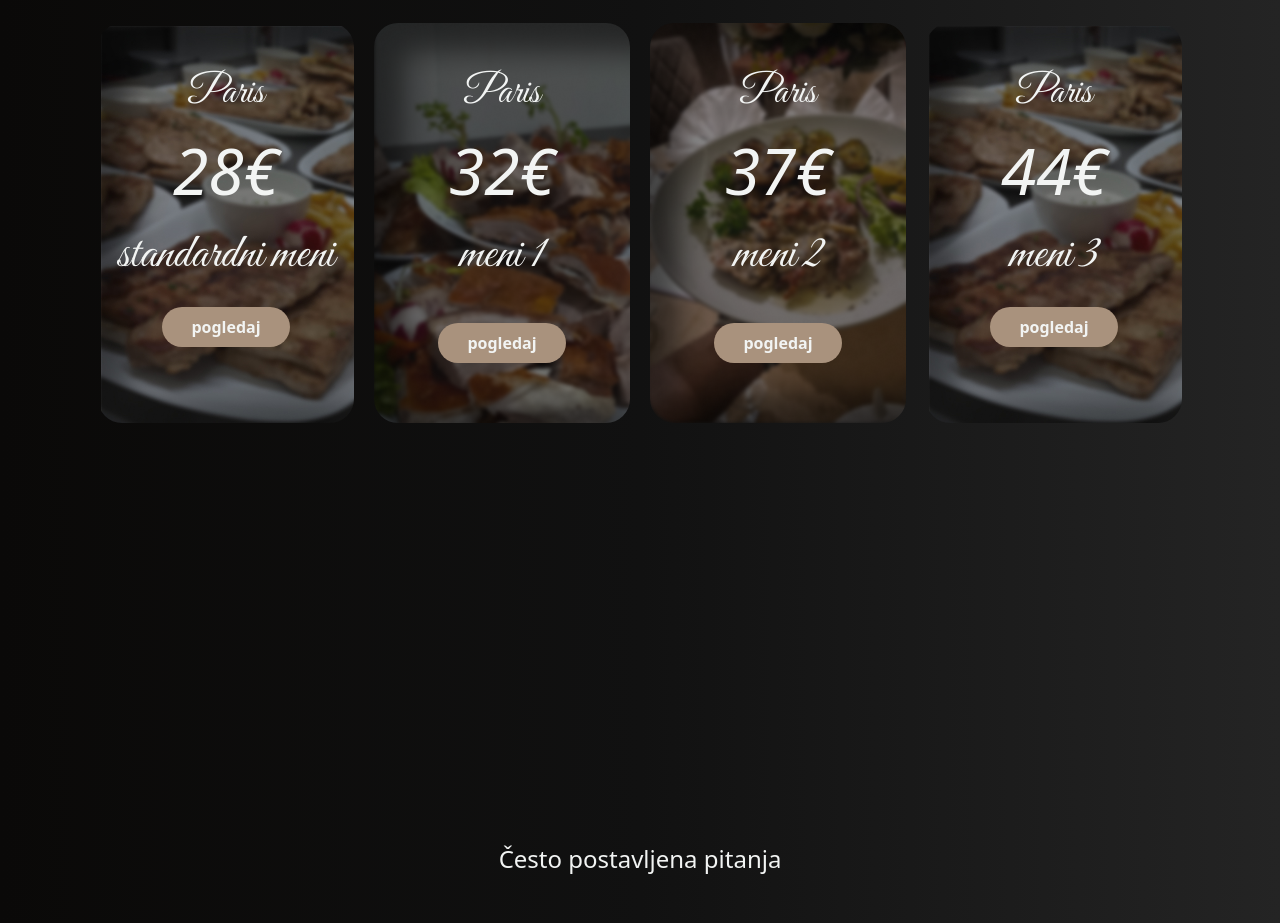
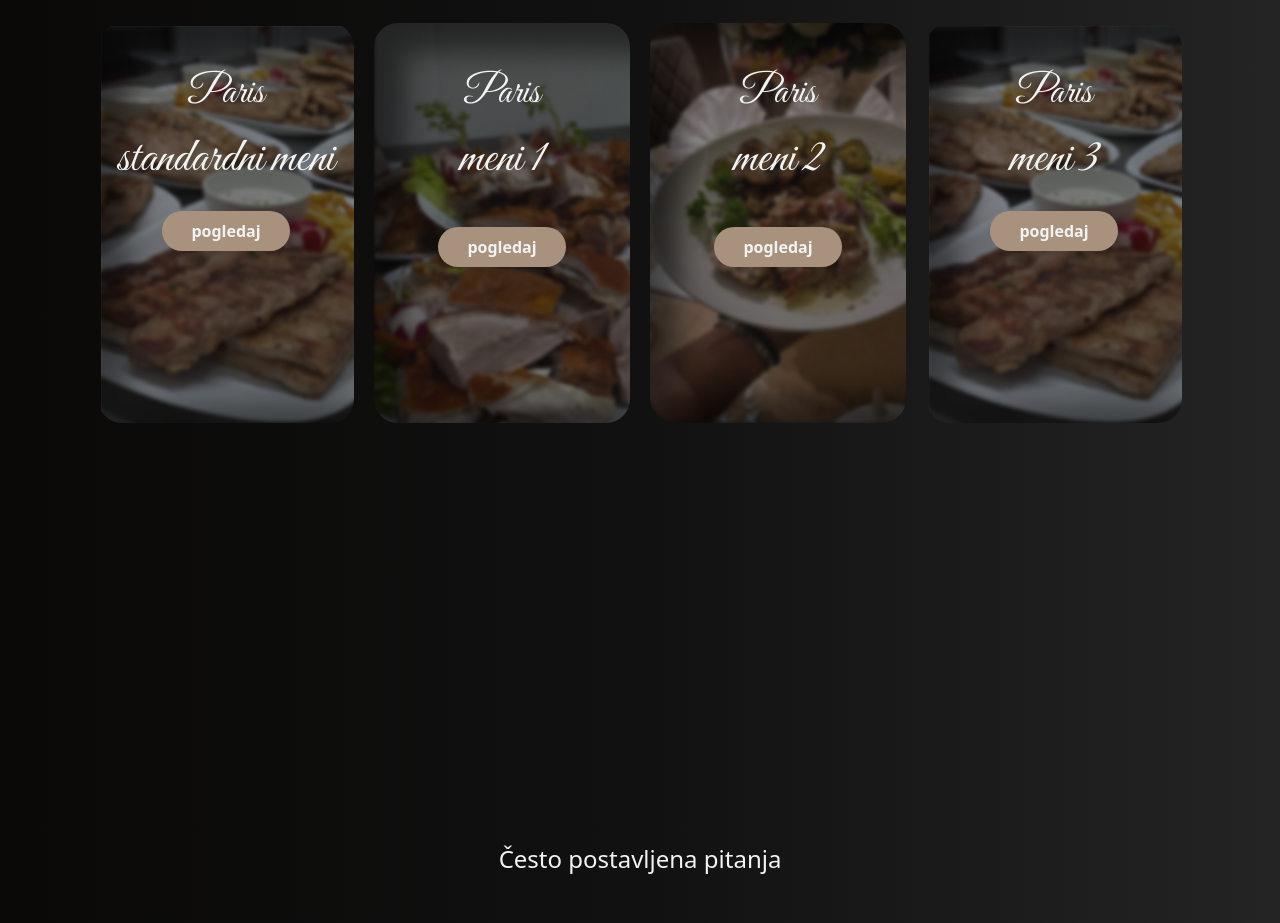
Before and after one commit to zumbuuul/paris-redesign, a website: page index.html in a window 1280 px wide. Shown: the part 4000-4923 px from the top of the page. Drawn offline with Linux system fonts and the light colour scheme.

Commit message:
Update index.html

```diff
--- a/index.html
+++ b/index.html
@@ -267,28 +267,28 @@
       <div class="laptop:flex-row laptop:flex justify-center gap-5 flex-col" id="wrapper">
           <div class="bg-hero bg-cover hover:brightness-110 duration-300 text-white laptop:h-[50vh] laptop:w-[20vw] rounded-3xl  bg-no-repeat hover:"  id="card">
               <p class="text-center font-gv text-[2.5rem] mt-[5vh]" id="meni">Paris</p>
-              <p class="text-center italic text-[4rem]">28€</p>
+              <p class="text-center italic text-[4rem]"></p>
               <p class="text-center font-gv text-[3rem]">standardni meni</p>
 
               <div data-num="1" class="w-6/12 mx-auto text-center bg-lightbrown p-2 rounded-full hover:cursor-pointer hover:text-lightbrown hover:bg-white font-semibold duration-200 mt-[1rem]" id="open-menu">pogledaj</div>
           </div>
           <div class="bg-hero2 bg-cover hover:brightness-110 duration-300 text-white laptop:h-[50vh] laptop:w-[20vw] rounded-3xl  bg-no-repeat"  id="card">
             <p class="text-center font-gv text-[2.5rem] mt-[5vh]">Paris</p>
-            <p class="text-center italic text-[4rem]">32€</p>
+            <p class="text-center italic text-[4rem]"></p>
             <p class="text-center font-gv text-[3rem]">meni 1</p>
 
             <div data-num="2" class="w-6/12 mx-auto text-center bg-lightbrown p-2 rounded-full hover:cursor-pointer hover:text-lightbrown hover:bg-white font-semibold duration-200  mt-[2rem]" id="open-menu">pogledaj</div>
         </div>
         <div class="bg-hero3 bg-cover hover:brightness-110 duration-300 text-white laptop:h-[50vh] laptop:w-[20vw] rounded-3xl  bg-no-repeat"  id="card">
           <p class="text-center font-gv text-[2.5rem] mt-[5vh]">Paris</p>
-          <p class="text-center italic text-[4rem]">37€</p>
+          <p class="text-center italic text-[4rem]"></p>
           <p class="text-center font-gv text-[3rem]">meni 2</p>
 
           <div data-num="3" class="w-6/12 mx-auto text-center blur-none bg-lightbrown p-2 rounded-full hover:cursor-pointer hover:text-lightbrown hover:bg-white font-semibold duration-200  mt-[2rem]" id="open-menu">pogledaj</div>
       </div>
       <div class="bg-hero bg-cover hover:brightness-110 duration-300 text-white laptop:h-[50vh] laptop:w-[20vw] rounded-3xl  bg-no-repeat hover:"  id="card">
         <p class="text-center font-gv text-[2.5rem] mt-[5vh]" id="meni">Paris</p>
-        <p class="text-center italic text-[4rem]">44€</p>
+        <p class="text-center italic text-[4rem]"></p>
         <p class="text-center font-gv text-[3rem]">meni 3</p>
 
         <div data-num="4" class="w-6/12 mx-auto text-center bg-lightbrown p-2 rounded-full hover:cursor-pointer hover:text-lightbrown hover:bg-white font-semibold duration-200 mt-[1rem]" id="open-menu">pogledaj</div>
```
